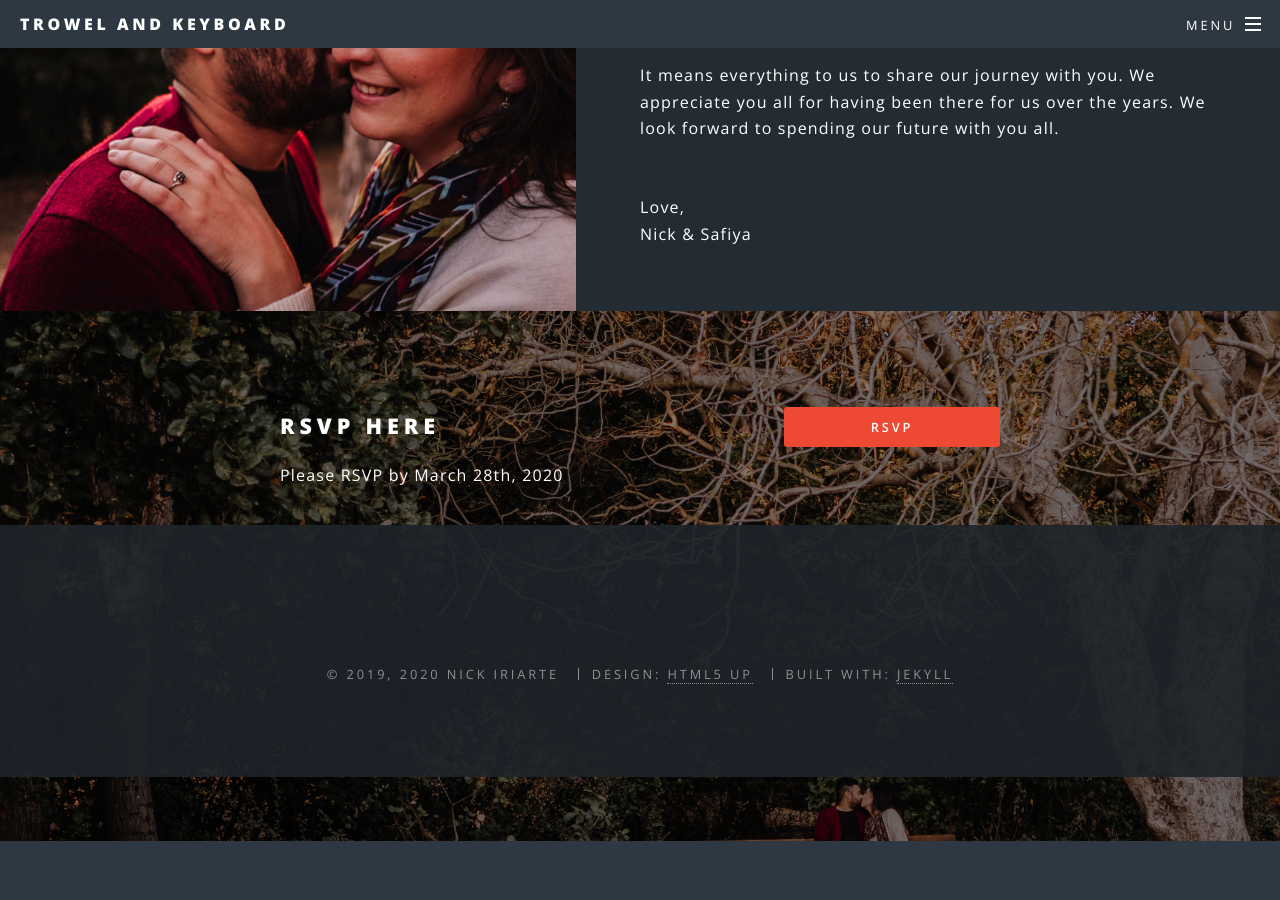
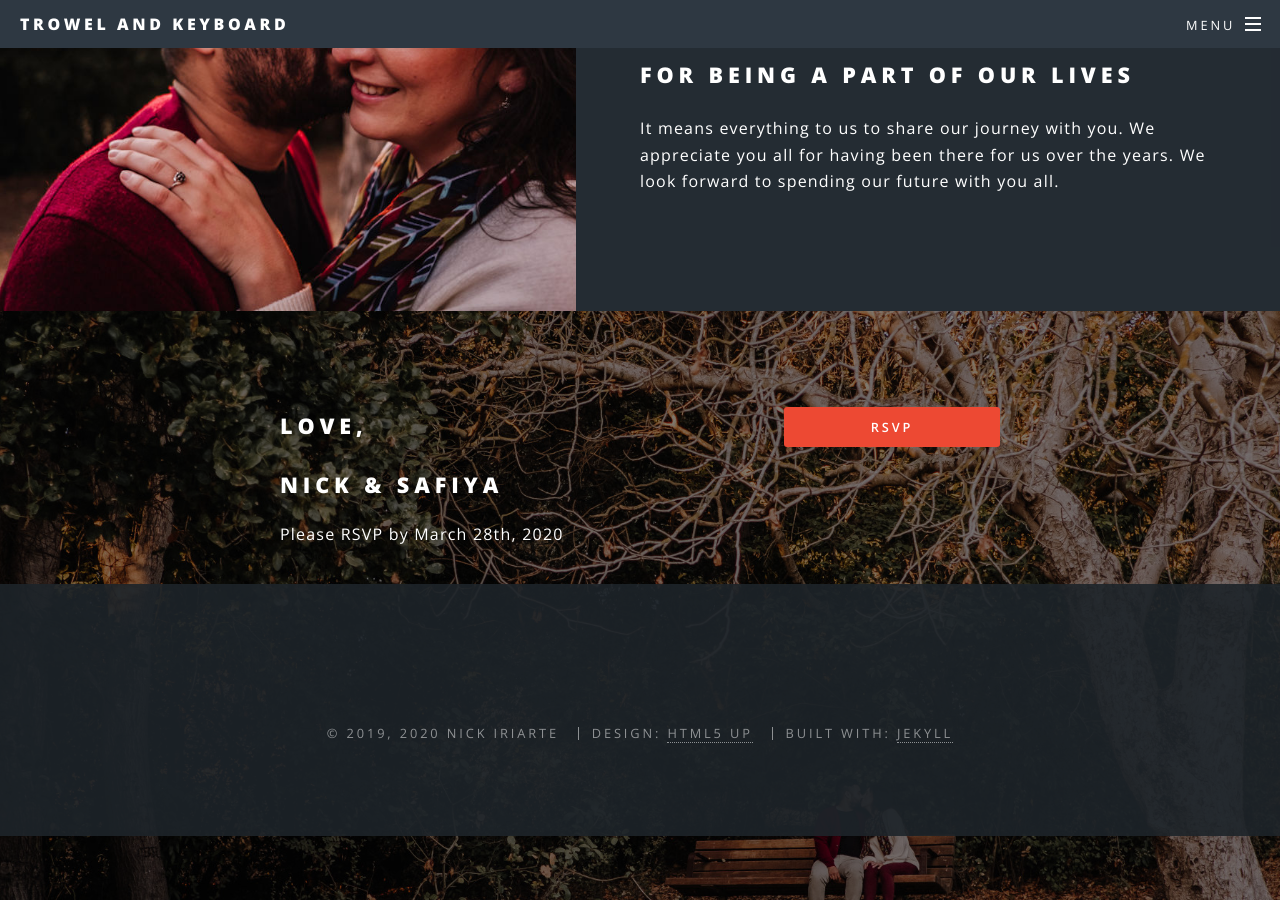
Before and after one commit to trowelandkeyboard/trowelandkeyboard.github.io, a Jekyll site: the page built from index.html, in a window 1280 px wide and 900 px high, scrolled down 2548 px. Built offline with Jekyll 4.4.1, drawn with Linux system fonts in a browser that asks for light colours; before the commit the page ends 3389 px from its top, so only the background shows below that.

Commit message:
Changed the love and RSVP Button bottom

```diff
--- a/index.html
+++ b/index.html
@@ -61,17 +61,14 @@ layout: landing
 								For being a part of our lives</h2>
 								<p>It means everything to us to share our journey with you. We appreciate you all for having been there for us over the years.
 								We look forward to spending our future with you all.<br />
-							<br />
-							<br />
-							Love, <br />
-									Nick & Safiya</p>
 							</div>
 						</section>
 					</section>
 					<section id="cta" class="wrapper style4">
 						<div class="inner">
 							<header>
-								<h2>RSVP Here</h2>
+								<h2>Love,</h2>
+								<h2>Nick & Safiya</h2>
 								<p>Please RSVP by March 28th, 2020</p>
 							</header>
 							<ul class="actions vertical">
```
